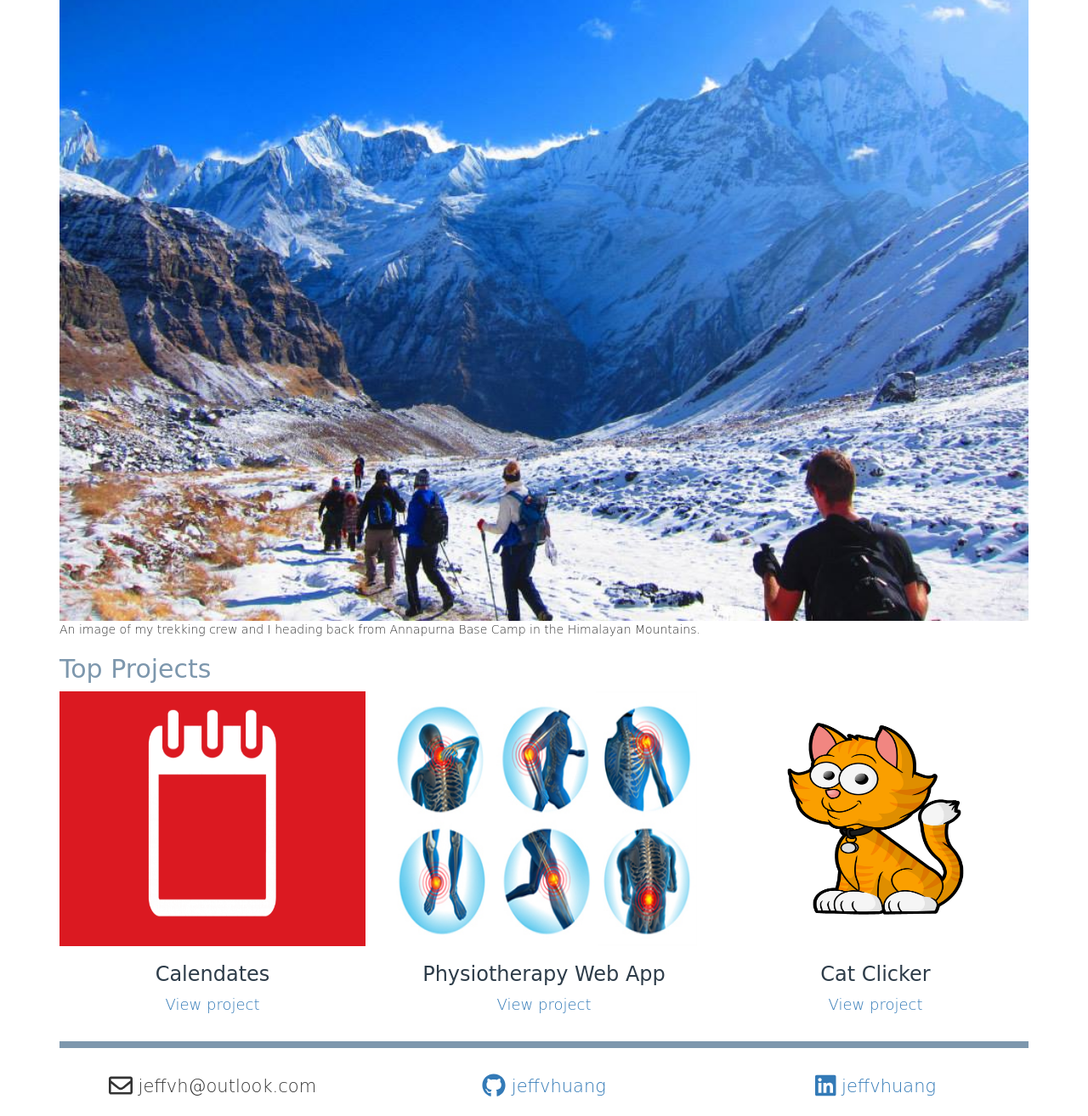
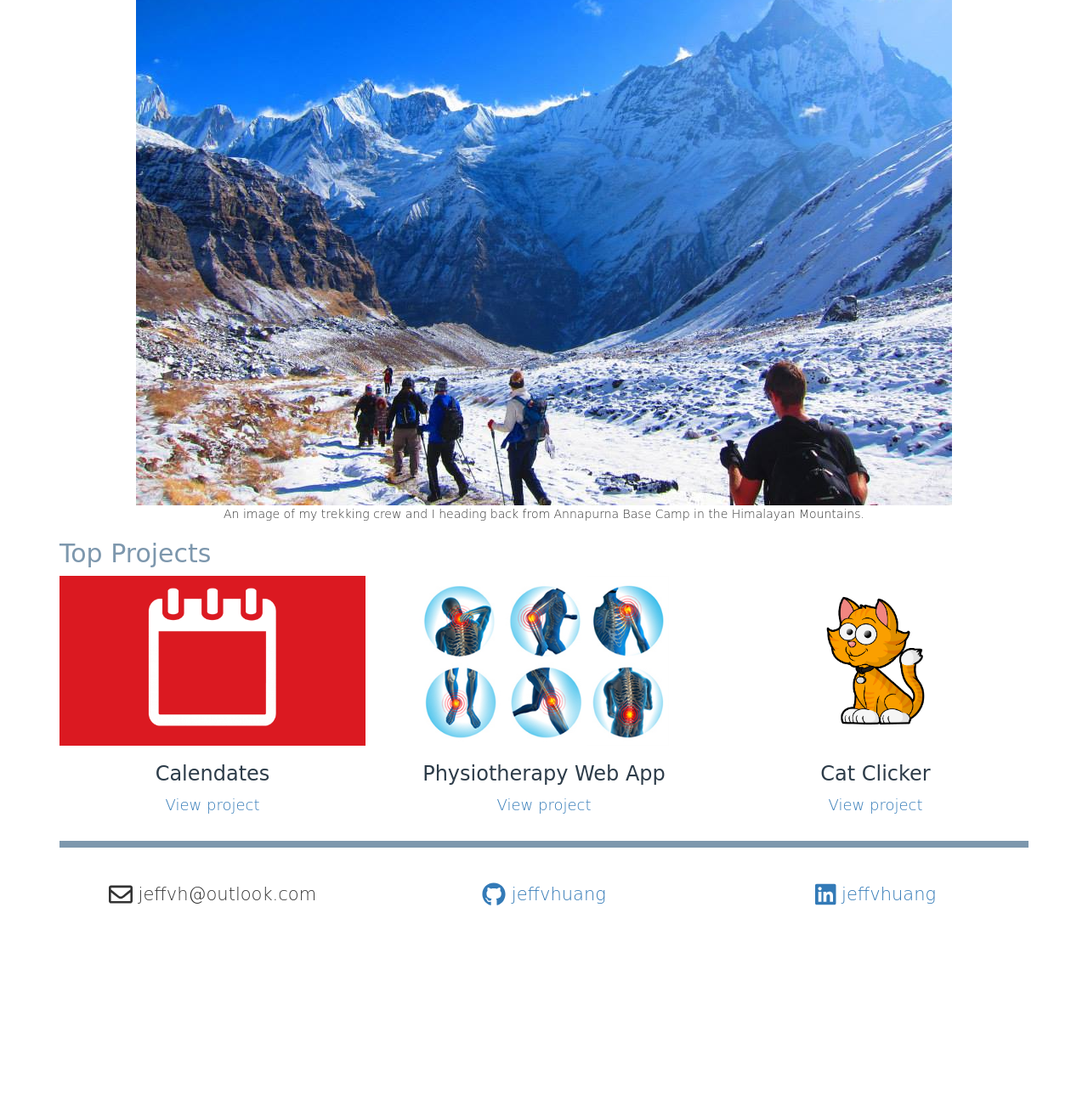
Before and after one commit to jeff-v-h/portfolio, a plain HTML site: page index.html in a window 1280 px wide. Shown: the part 488-1802 px from the top of the page at 85% size. After the commit the page ends 1596 px from the top, so only its background shows below. Drawn offline with Linux system fonts and the light colour scheme; a web font is replaced by a local one.

Commit message:
Improve CSS readability and html classes. Fix image responsiveness.

```diff
--- a/css/style.css
+++ b/css/style.css
@@ -10,11 +10,15 @@ body {
 	font-weight: 300;
 }
 
-img, embed, object, video {
+img,
+embed,
+object,
+video {
 	max-width: 100%;
 }
 
-nav a, button {
+nav a,
+button {
 	min-width: 48px;
 	min-height: 48px;
 }
@@ -33,7 +37,9 @@ hr {
 	color: #7d97ad;
 }
 
-h1, h3, p {
+h1,
+h3,
+p {
 	color: #2d3c49;
 }
 
@@ -41,27 +47,23 @@ h2 {
 	color: #7d97ad;
 }
 
-#logo {
-	width: 165px;
-	height: 140px;
+.logo {
+	max-width: 165px;
 	float: left;
 }
 
-#main-pic {
-	width: 100%;
-}
-
-#profile-fig {
-	margin-bottom: 20px;
+.img-responsive {
+	margin: 0 auto;
 }
 
 .img-project {
-	width: 100%;
-	height: 300px;
+	margin: 0 auto;
+	height: 200px;
 }
 
 footer {
+	min-height: 50px;
 	font-size: 1.5em;
-	margin-top: 10px;
+	margin-top: 20px;
 	margin-bottom: 20px;
 }
--- a/index.html
+++ b/index.html
@@ -12,7 +12,7 @@
 		<section class="container">
 			<div class="row">
 				<div class="col-md-2">
-					<img src="images/udacity_mark.png" class="img-responsive center-block" alt="Udacity logo" id="logo">
+					<img src="images/udacity_mark.png" class="img-responsive center-block logo" alt="Udacity logo">
 				</div>
 				<header class="col-md-10 text-right text-uppercase">
 					<h1>Jeffrey Huang</h1>
@@ -36,8 +36,8 @@
 			</div>
 			<div class="row">
 				<figure class="col-md-12">
-					<img src="images/annapurna.jpg" class="img-responsive" alt="Main portfolio picture" id="main-pic">
-					<figcaption>An image of my trekking crew and I heading back from Annapurna Base Camp in the Himalayan Mountains.</figcaption>
+					<img src="images/annapurna.jpg" class="img-responsive max-width" alt="Main portfolio picture">
+					<figcaption class="text-center">An image of my trekking crew and I heading back from Annapurna Base Camp in the Himalayan Mountains.</figcaption>
 				</figure>
 			</div>
 		</section>
```
